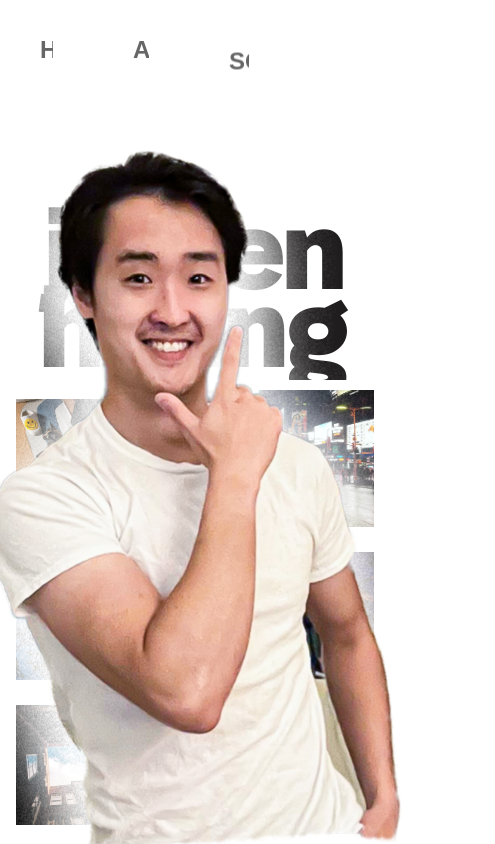
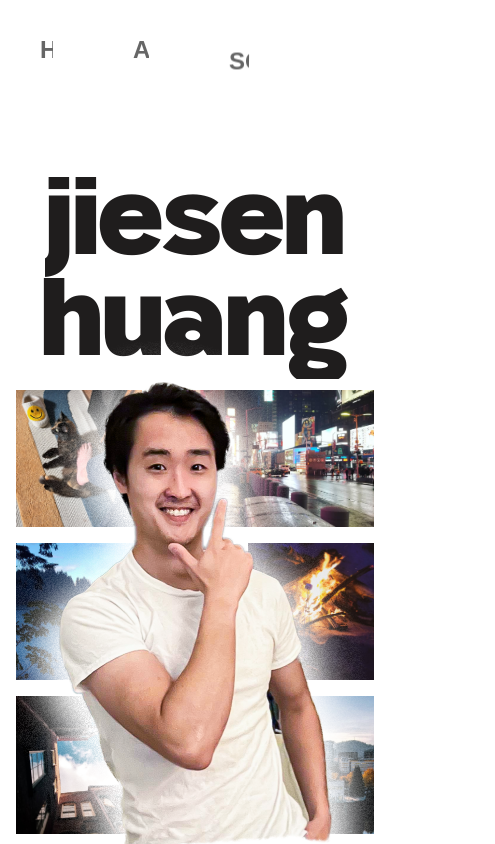
Before and after one commit to senjieh/personal-portfolio-site, a Next.js app: page / in a window 390 px wide. Shown: the whole page, 495 px wide, since content can reach past the window. Built offline with nearby package versions, Linux system fonts and the light colour scheme.

Commit message:
added: improved home page responsiveness

```diff
--- a/app/components/nav.js
+++ b/app/components/nav.js
@@ -1,5 +1,3 @@
-"use client"
-
 import { useState, useEffect } from 'react';
 import Image from "next/image";
 import LottieAnimation from './LottieAnimation';
--- a/app/globals.css
+++ b/app/globals.css
@@ -23,6 +23,7 @@ body{
   color: #07111a;
   overflow: hidden;
 }
+
 @import url('https://fonts.googleapis.com/css2?family=Space+Grotesk:wght@400;500;700&display=swap');
 
 .nav-link {
@@ -94,25 +95,25 @@ body{
 }
 
 @keyframes introIGCol1 {
-  0% { width: 20%; }
+  0% { width: 30%; }
   50% { width: 100%; }
-  100% { width: 30%; }
+  100% { width: 38%; }
 }
 
 @keyframes introIGCol2 {
-  0% { width: 80%; }
+  0% { width: 70%; }
   50% { width: 50%; }
-  100% { width: 70%; }
+  100% { width: 62%; }
 }
 
 @keyframes introIGRow1 {
   0% { height: 33%; }
-  50% { height: 25%; }
+  50% { height: 29%; }
   100% { height: 33%; }
 }
 @keyframes introIGRow2 {
   0% { height: 33%; }
-  50% { height: 50%; }
+  50% { height: 42%; }
   100% { height: 33%; }
 }
 
@@ -194,7 +195,8 @@ body{
   justify-content: center;
   align-items: center;
   overflow: hidden;
-  padding: 0.5rem;
+  padding-left: 0.5rem;
+  padding-right: 0.5rem;
 }
 
 .igr1c1 {
@@ -210,6 +212,7 @@ body{
 .igr1c1 img,
 .igr1c2 img {
   width: 100%; /* Make the images fill their containers horizontally */
+  height: 100%;
   object-fit: cover; /* Ensure the images maintain their aspect ratio */
 }
 
@@ -261,16 +264,23 @@ body{
 
 }
 /* Instagram Grid */
-@media only screen and (max-width: 750px){
+@media only screen and (max-width: 700px){
 
   .h1lg{
-    line-height: 20vw;
+    line-height: 26vw;
     font-size: 30vw;
+    overflow: hidden;
+  }
+
+  .p-self-img{
+    min-width: 400px;
+    max-height: 63%;
   }
 
   .headliner-container{
     flex-direction: column;
     align-items: center;
     justify-content: end;
+
   }
 }
```
Also changed, not shown: 1 other file (tests, documents, lock files or other folders).
